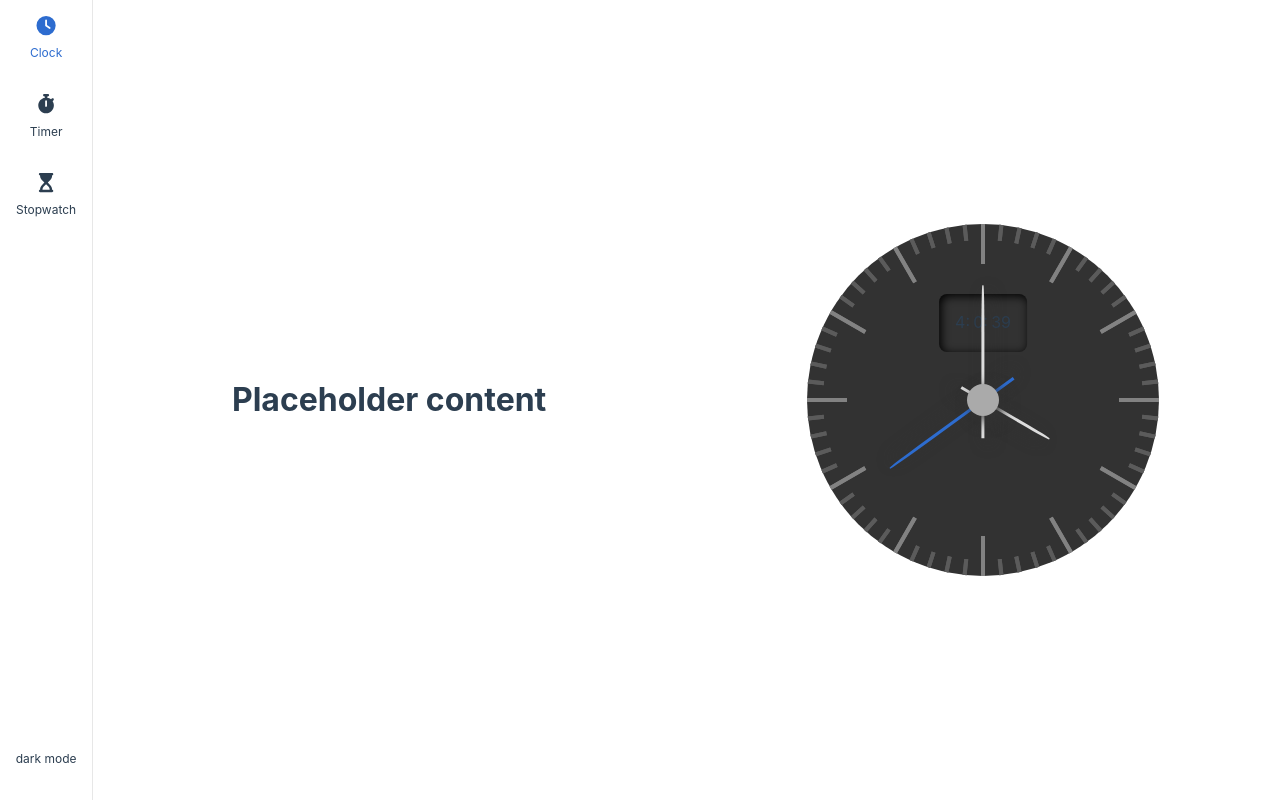
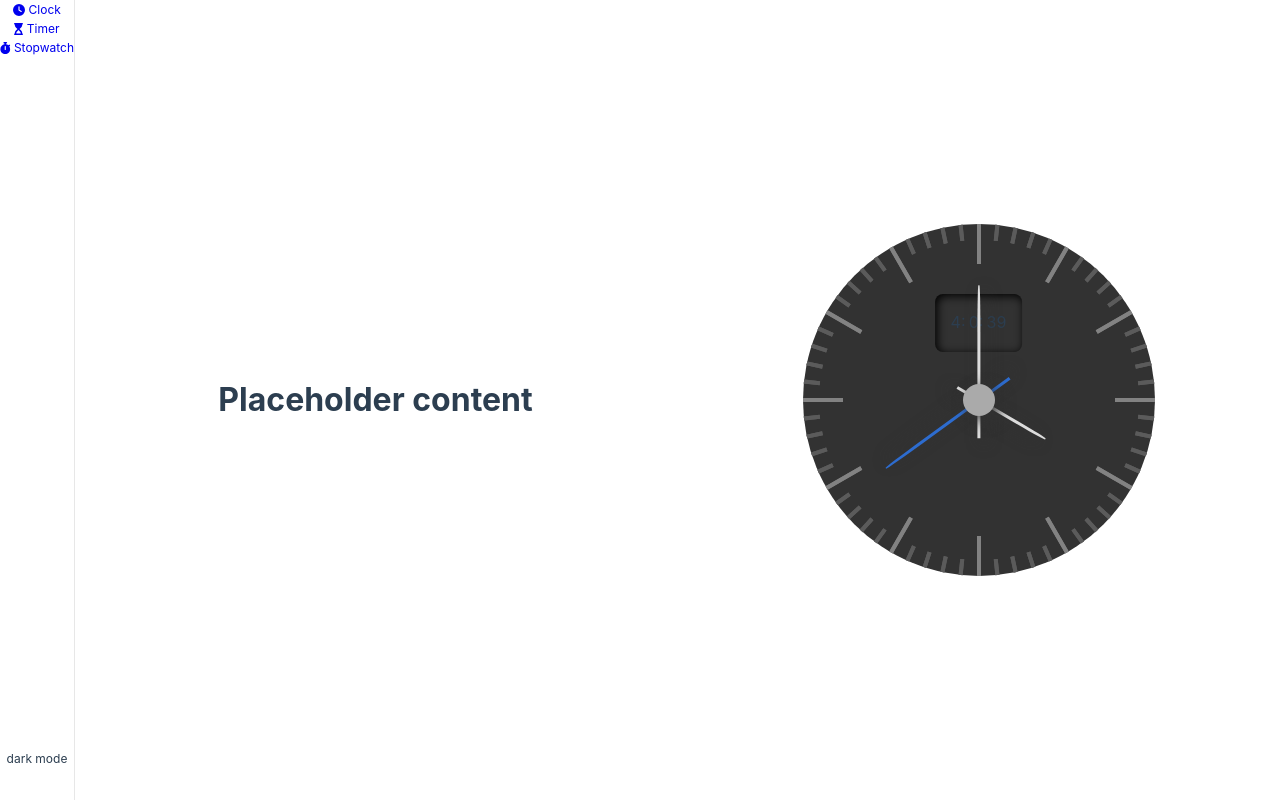
Before and after one commit to Klrfl/TellTime, a Vue app: page / in a window 1280 px wide. Built offline with nearby package versions, Linux system fonts and the light colour scheme.

Commit message:
use vue router

```diff
--- a/package.json
+++ b/package.json
@@ -12,7 +12,8 @@
     "@fortawesome/free-solid-svg-icons": "^6.4.0",
     "@fortawesome/vue-fontawesome": "^3.0.3",
     "luxon": "^3.3.0",
-    "vue": "^3.2.47"
+    "vue": "^3.2.47",
+    "vue-router": "^4.2.0"
   },
   "devDependencies": {
     "@fortawesome/fontawesome-svg-core": "^6.4.0",
--- a/src/App.vue
+++ b/src/App.vue
@@ -2,34 +2,6 @@
 import { shallowRef, inject, onMounted } from "vue";
 
 import NavBar from "@/components/NavBar.vue";
-
-import ClockView from "@/views/ClockView.vue";
-import TimerView from "@/views/TimerView.vue";
-import StopwatchView from "@/views/StopwatchView.vue";
-
-const routes = {
-  ClockView: {
-    name: "Clock",
-    component: ClockView,
-    icon: ["fas", "clock"],
-  },
-  Timer: {
-    name: "Timer",
-    component: TimerView,
-    icon: ["fas", "stopwatch"],
-  },
-  Stopwatch: {
-    name: "Stopwatch",
-    component: StopwatchView,
-    icon: ["fas", "hourglass-start"],
-  },
-};
-
-const currentRoute = shallowRef(ClockView);
-
-function movePages(targetRoute) {
-  currentRoute.value = targetRoute;
-}
 
 const theme = inject("theme");
 
@@ -39,10 +11,8 @@ onMounted(() => {
 </script>
 
 <template>
-  <NavBar :routes="routes" @move="movePages" />
-  <KeepAlive>
-    <component :is="currentRoute"></component>
-  </KeepAlive>
+  <NavBar />
+  <RouterView />
 </template>
 
 <style>
--- a/src/components/NavBar.vue
+++ b/src/components/NavBar.vue
@@ -1,20 +1,5 @@
 <script setup>
 import { inject, ref } from "vue";
-
-const props = defineProps({
-  routes: Object,
-});
-
-const emit = defineEmits(["move"]);
-
-const appRoutes = props.routes;
-let currentRoute = ref("ClockView");
-
-function movePages(routeComponent) {
-  currentRoute.value = routeComponent;
-
-  emit("move", routeComponent);
-}
 
 let theme = inject("theme");
 
@@ -33,14 +18,18 @@ function setTheme() {
 
 <template>
   <nav>
-    <button
-      v-for="route in appRoutes"
-      :key="route"
-      @click="movePages(route.component)"
-      class="nav-link">
-      <font-awesome-icon :icon="route.icon"></font-awesome-icon>
-      {{ route.name }}
-    </button>
+    <RouterLink :to="{ name: 'Clock' }">
+      <font-awesome-icon :icon="['fas', 'clock']" />
+      Clock
+    </RouterLink>
+    <RouterLink :to="{ name: 'Timer' }">
+      <font-awesome-icon :icon="['fas', 'hourglass-start']" />
+      Timer
+    </RouterLink>
+    <RouterLink :to="{ name: 'Stopwatch' }">
+      <font-awesome-icon :icon="['fas', 'stopwatch']" />
+      Stopwatch
+    </RouterLink>
 
     <button class="dark-mode" @click="setTheme">dark mode</button>
   </nav>
--- a/src/main.js
+++ b/src/main.js
@@ -1,5 +1,6 @@
 import { createApp, ref, reactive } from "vue";
 import App from "./App.vue";
+import router from "@/router";
 
 /* import the fontawesome core */
 import { library } from "@fortawesome/fontawesome-svg-core";
@@ -35,4 +36,5 @@ const theme = reactive(scheme);
 const app = createApp(App);
 app.component("font-awesome-icon", FontAwesomeIcon);
 app.provide("theme", theme);
+app.use(router);
 app.mount("#app");
--- /dev/null
+++ b/src/router/index.js
@@ -0,0 +1,28 @@
+import { createRouter, createWebHistory } from "vue-router";
+
+import ClockView from "@/views/ClockView.vue";
+
+const routes = [
+  {
+    path: "/",
+    name: "Clock",
+    component: ClockView,
+  },
+  {
+    path: "/stopwatch",
+    name: "Stopwatch",
+    component: () => import("@/views/StopwatchView.vue"),
+  },
+  {
+    path: "/timer",
+    name: "Timer",
+    component: () => import("@/views/TimerView.vue"),
+  },
+];
+
+const router = createRouter({
+  history: createWebHistory(),
+  routes,
+});
+
+export default router;
```
Also changed, not shown: 1 other file (tests, documents, lock files or other folders).
